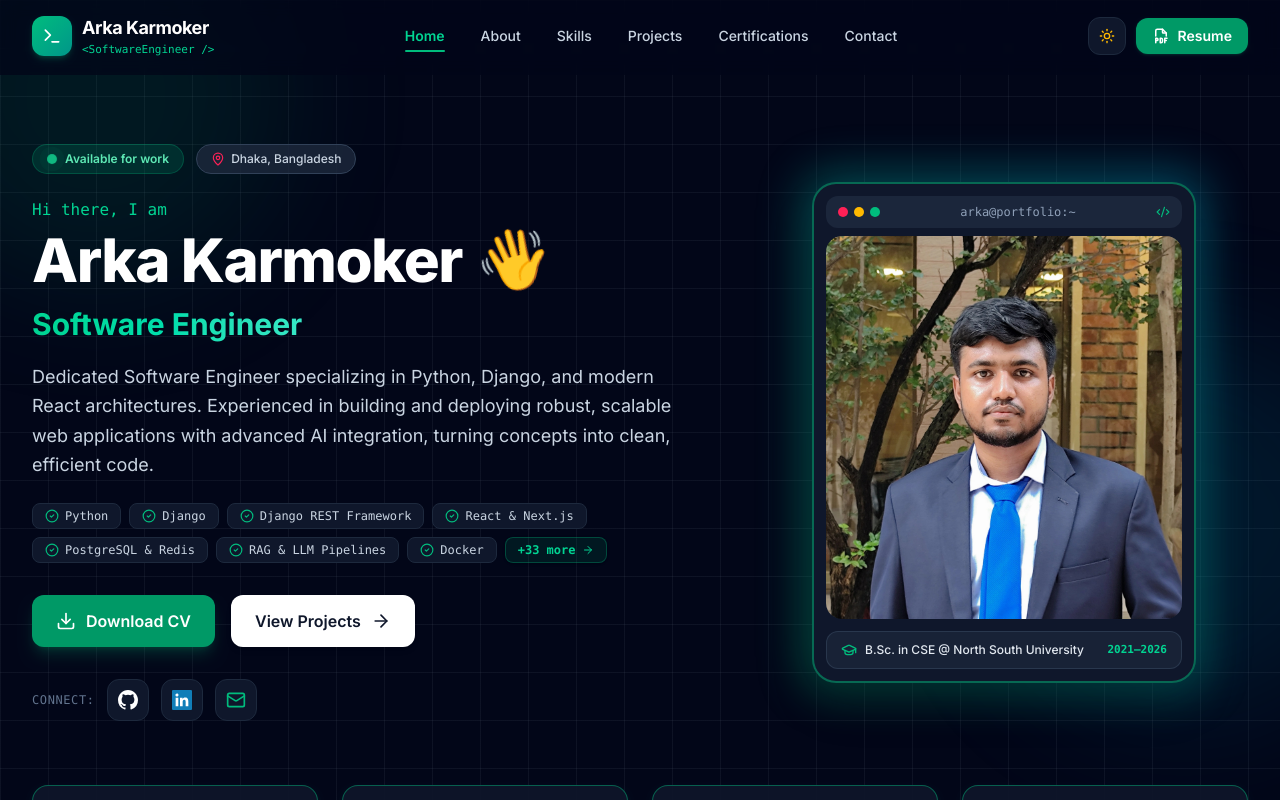
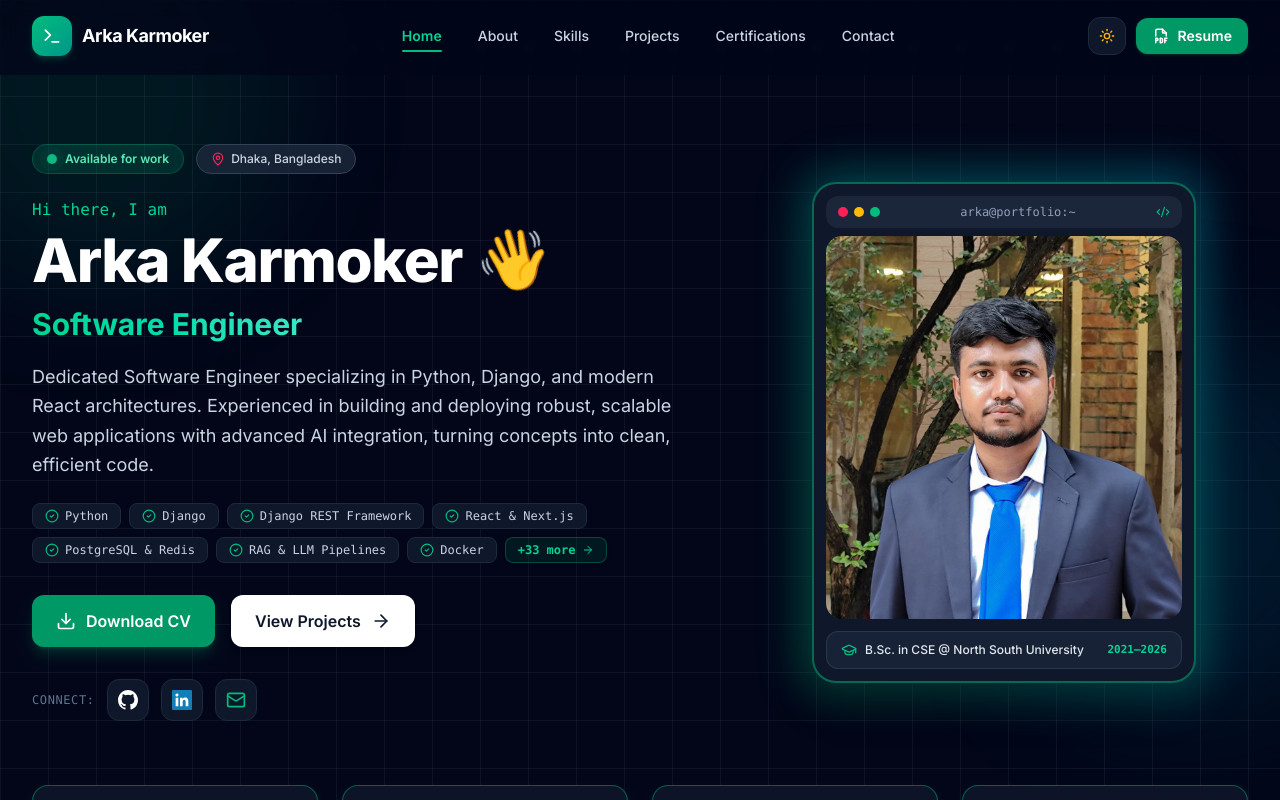
Before and after one commit to ArkaKarmoker/react-portfolio-website, a React (Vite) app: page / in a window 1280 px wide. Shown: the top 800 px of the page. Built offline with nearby package versions, Linux system fonts and the light colour scheme.

Commit message:
style(navbar): remove <SoftwareEngineer /> subtitle from brand mark

```diff
--- a/src/components/Navbar.jsx
+++ b/src/components/Navbar.jsx
@@ -86,14 +86,9 @@ const Navbar = ({ activeSection, setActiveSection, darkMode, toggleDarkMode }) =
           <span className="w-10 h-10 shrink-0 rounded-xl bg-gradient-to-br from-emerald-500 to-teal-600 flex items-center justify-center text-white shadow-md shadow-emerald-500/20 group-hover:scale-105 transition-transform">
             <Terminal className="w-5 h-5" />
           </span>
-          <div className="flex flex-col">
-            <span className="text-lg font-bold tracking-tight whitespace-nowrap text-slate-900 dark:text-white group-hover:text-emerald-600 dark:group-hover:text-emerald-400 transition-colors">
-              {personalInfo.name}
-            </span>
-            <span className="text-[11px] font-mono whitespace-nowrap text-emerald-600 dark:text-emerald-400 hidden sm:inline">
-              &lt;SoftwareEngineer /&gt;
-            </span>
-          </div>
+          <span className="text-lg font-bold tracking-tight whitespace-nowrap text-slate-900 dark:text-white group-hover:text-emerald-600 dark:group-hover:text-emerald-400 transition-colors">
+            {personalInfo.name}
+          </span>
         </a>
 
         {/* Desktop Navigation Links */}
```
